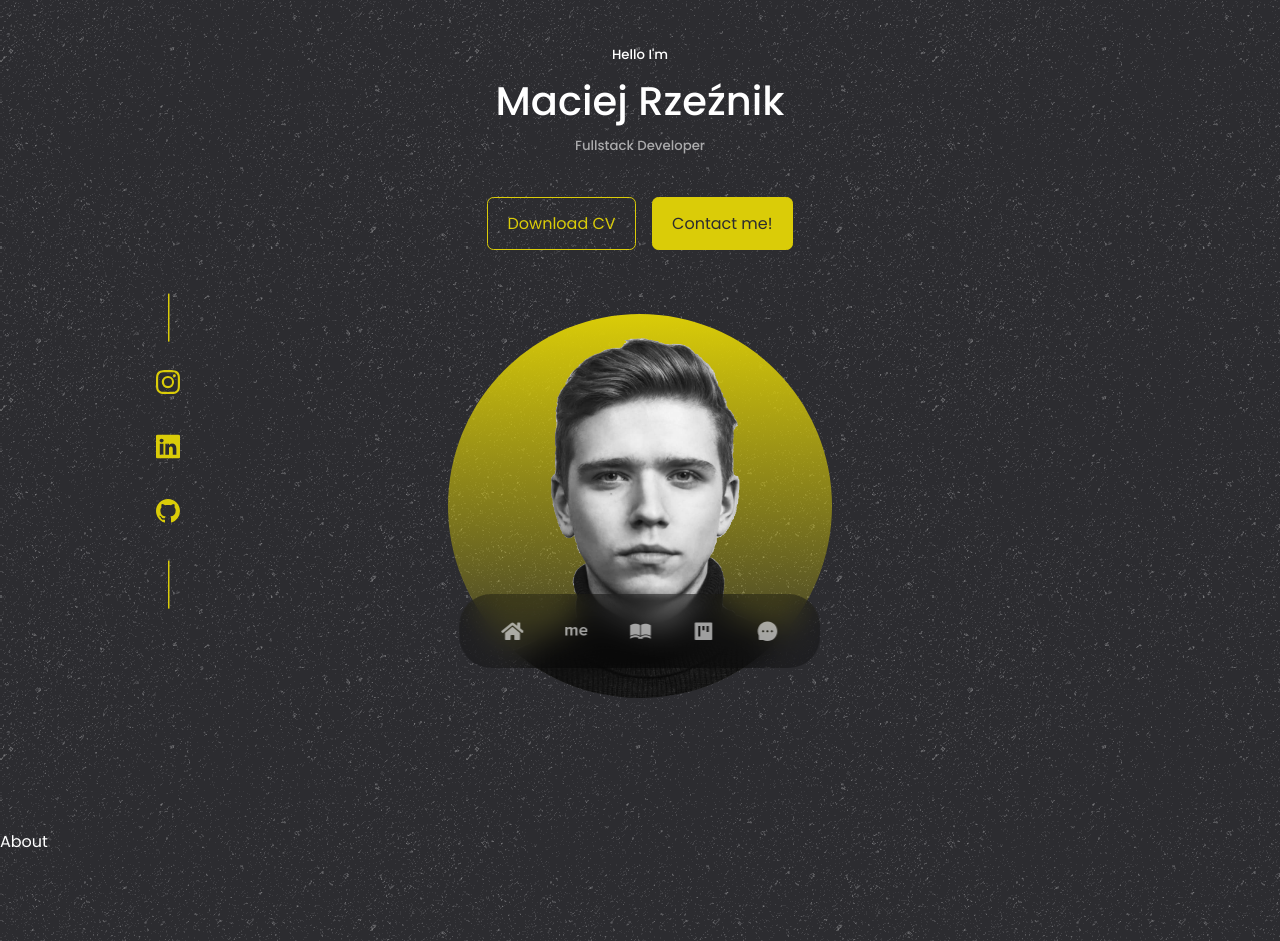
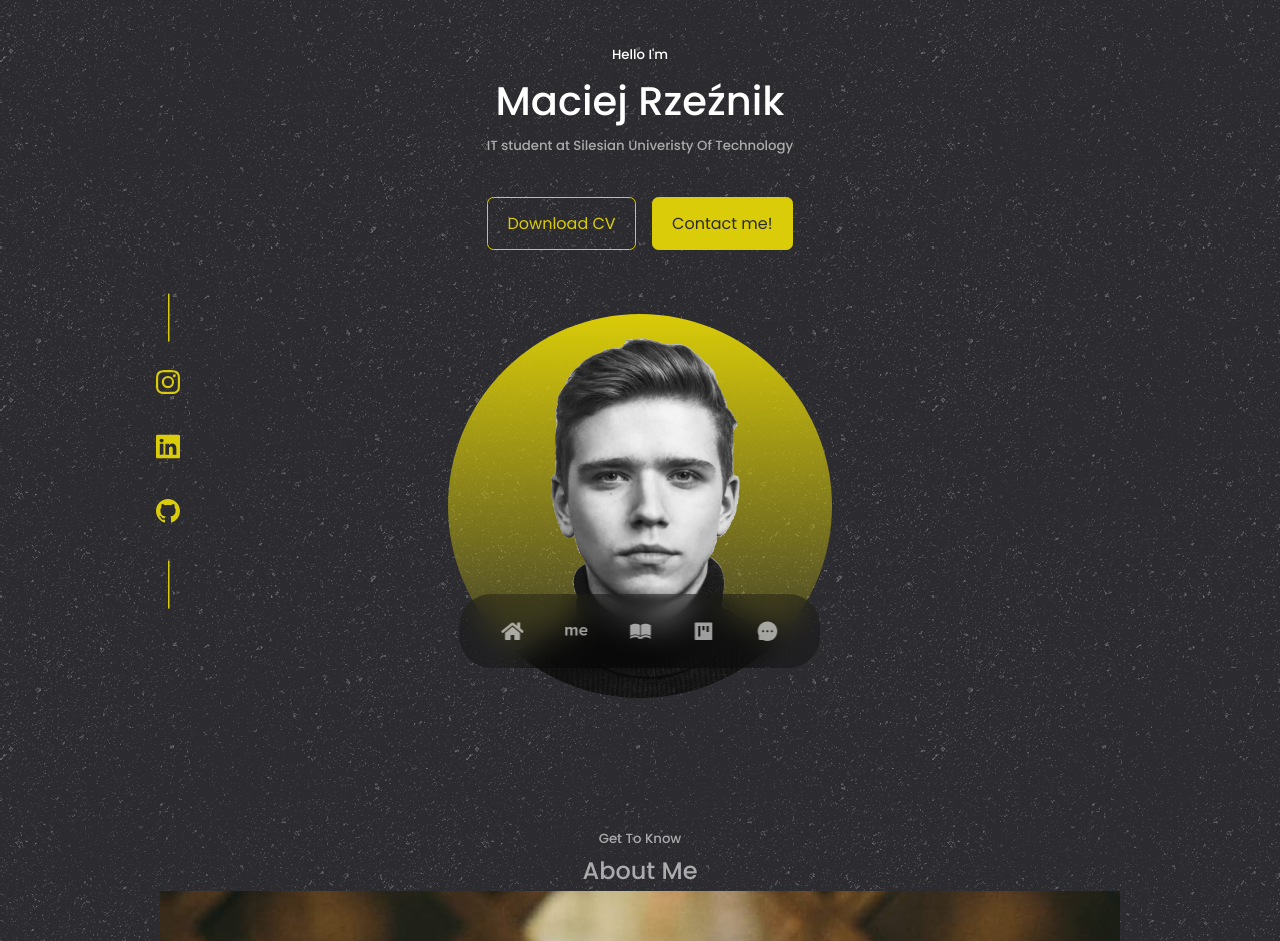
Before and after one commit to macirze158/my-web, a React (Create React App) app: page / in a window 1280 px wide. Shown: the part 100-1041 px from the top of the page. Built offline with nearby package versions, Linux system fonts and the light colour scheme.

Commit message:
started about section

```diff
--- a/src/components/about/About.jsx
+++ b/src/components/about/About.jsx
@@ -1,9 +1,26 @@
 import React from 'react'
 import './about.css'
+import ABOUT_PHOTO from '../../assets/aboutPhoto.jpg'
 
 const About = () => {
   return (
-    <section id='about'>About</section>
+    <section id='about'>
+      <h5>Get To Know</h5>
+      <h2> About Me</h2>
+
+      <div className="container about__container">
+        <div className="about__me">
+          <div className="about__me-image">
+            <img src={ABOUT_PHOTO} alt="aboutPhoto" />
+          </div>
+        </div>
+
+        <div className="about__content">
+
+        </div>
+
+      </div>
+    </section>
   )
 }
 
--- a/src/components/header/Header.jsx
+++ b/src/components/header/Header.jsx
@@ -9,7 +9,7 @@ const Header = () => {
       <div className="container header__container">
       <h5>Hello I'm</h5>
       <h1>Maciej Rzeźnik</h1>
-      <h5 className="text-light">Fullstack Developer</h5>
+      <h5 className="text-light">IT student at Silesian Univeristy Of Technology</h5>
       <CTA />
       <HeaderSocials />
         <div className='headerPhoto'>
```
Also changed, not shown: src/assets/aboutPhoto.jpg (renamed from src/assets/headerPhoto2.jpg), src/assets/headerPhoto3.png.
